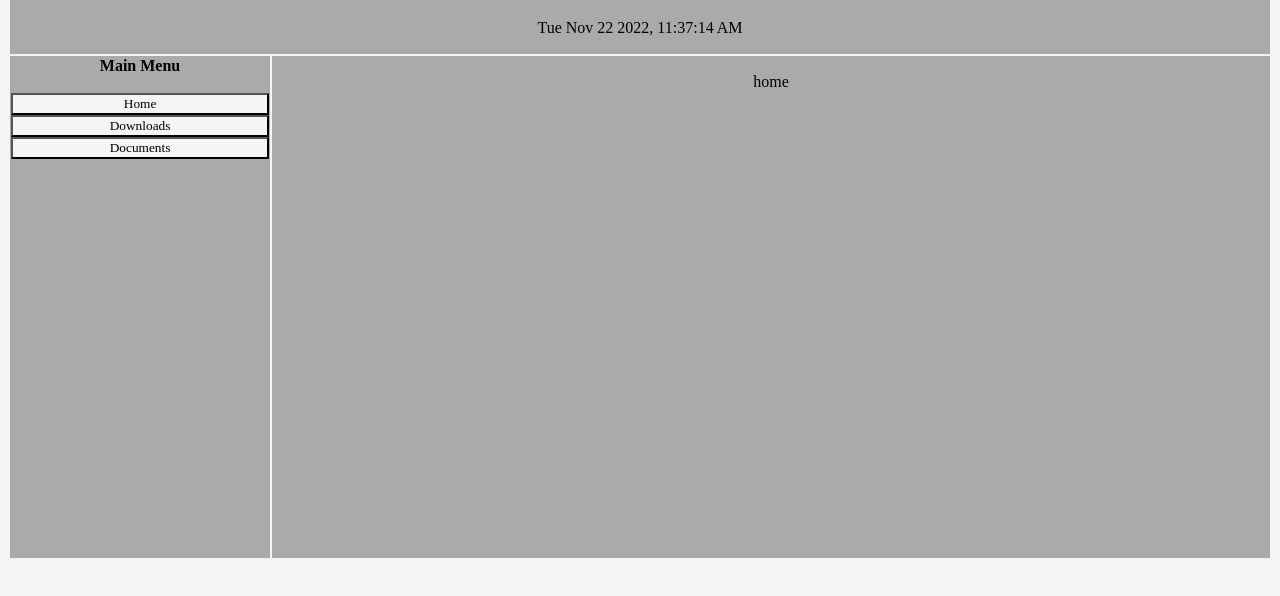
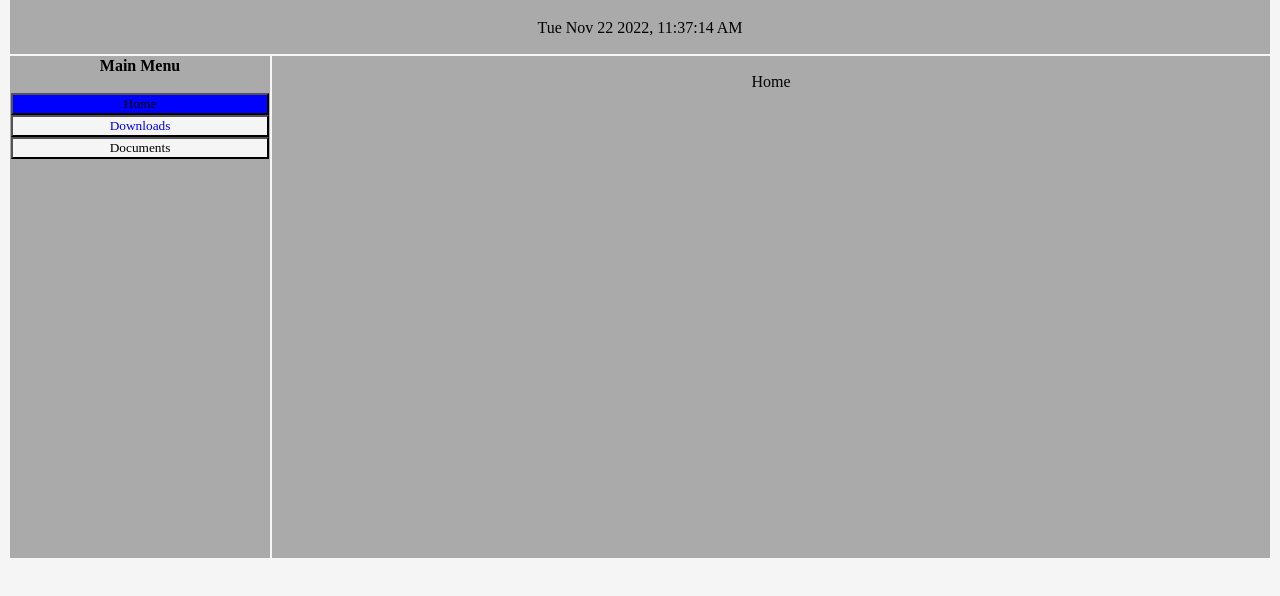
Before and after one commit to ludvigtyden/Web, a plain HTML site: page test.html in a window 1280 px wide. Both pictures are taken after a click on the button "Home". Shown: the part 72-668 px from the top of the page. Drawn offline with Linux system fonts and the light colour scheme.

Commit message:
styles for buttons

```diff
--- a/css/style.css
+++ b/css/style.css
@@ -15,12 +15,25 @@ body {
     text-align: center;
 
   }
-  a {
-    color: purple;
+
+  #home_button {
+    color: black;
+    font-family: 'Times New Roman', Times, serif;
+    background-color: blue;
+    width: 100%;
   }
-  button {
+
+  #downloads_button {
+    color: blue;
+    font-family: 'Times New Roman', Times, serif;
+    background-color: whitesmoke;
+    width: 100%;
+  }
+
+  #doc_button {
     color: black;
     font-family: 'Times New Roman', Times, serif;
     background-color: whitesmoke;
     width: 100%;
+
   }
--- a/js/script.js
+++ b/js/script.js
@@ -1,14 +1,18 @@
+
+
 function menu_home() {
 
-    document.getElementById('menu').innerHTML = "home";
+    document.getElementById('menu').innerHTML = "Home";
+
 }
+
 function menu_downloads() {
 
-    document.getElementById('menu').innerHTML = "down";
+    document.getElementById('menu').innerHTML = "Downloads";
 }
 function menu_docs() {
 
-    document.getElementById('menu').innerHTML = "docs";
+    document.getElementById('menu').innerHTML = "Documents";
 }
 
 function time() {
@@ -16,5 +20,7 @@ function time() {
     d = new Date().toDateString();
     var time = d + ", " + t;
     document.getElementById('time').innerHTML = time;
+
+
 }
 setInterval(time, 1000);
--- a/test.html
+++ b/test.html
@@ -15,27 +15,24 @@
            </tr>
            <tr valign = "top">
               <td bgcolor = "#aaa" width = "10">
+
                 <center>
                     <b>Main Menu</b> <br>
                     <br>
-                    <button type="button" onclick=menu_home()> Home</button>
+                    <button id="home_button" type="button" onclick=menu_home()> Home</button>
                     <br>
-                    <button type="button" onclick=menu_downloads() > Downloads</button>
+                    <button id="downloads_button" type="button" onclick=menu_downloads()> Downloads</button>
                     <br>
-                    <button type="button" onclick=menu_docs()> Documents</button>
-
+                    <button id="doc_button" type="button" onclick=menu_docs()> Documents</button>
                 </center>
 
-
                 </td>
-
                     <td bgcolor = "#aaa" width = "300" height = 500>
                         <center>
                             <p id="menu"></p>
                         </center>
                 </td>
            </tr>
-
         </table>
      </body>
 </html>
```
Lines whose indentation alone changed are shown as unchanged.
